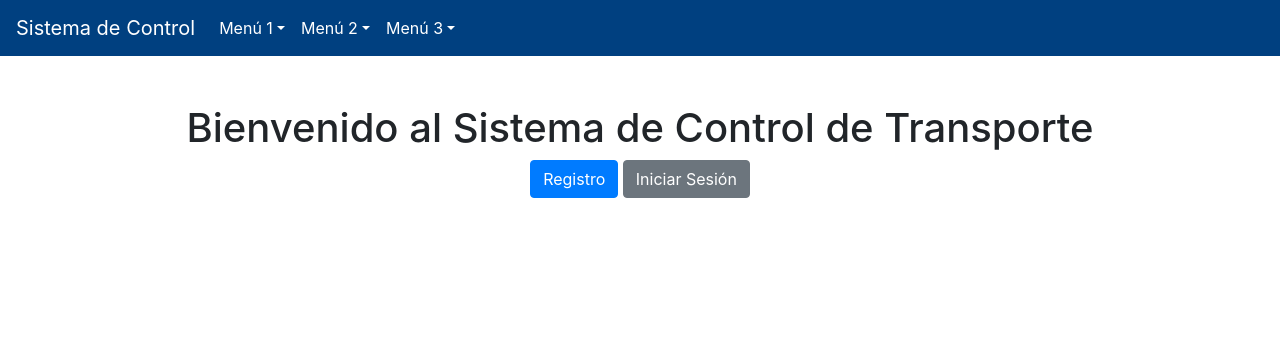
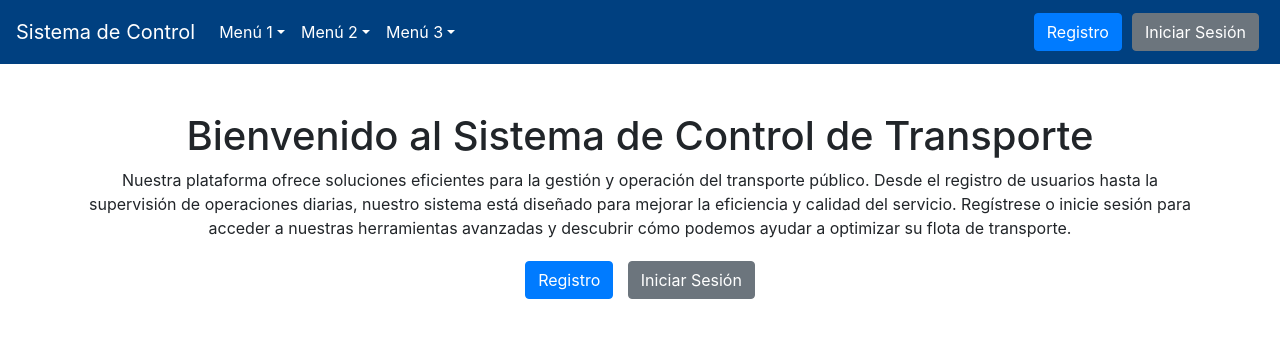
Before and after one commit to ramoncorquiz1997/sistemaControlTransporte, a Flask app: page / in a window 1280 px wide. Shown: the top 338 px of the page. Run offline with Flask 3, Linux system fonts and the light colour scheme; some libraries are stand-ins or nearby versions.

Commit message:
Cambios a hover y descripcion del mnenu princpila

```diff
--- a/app.py
+++ b/app.py
@@ -6,8 +6,8 @@ app = Flask(__name__)
 app.register_blueprint(auth_routes, url_prefix='/auth')
 
 @app.route('/')
-def index():
-    return render_template('index.html')
+def home():
+    return render_template('index.html', show_auth_buttons=True)
 
 if __name__ == '__main__':
     app.run(debug=True)
--- a/templates/index.html
+++ b/templates/index.html
@@ -5,6 +5,12 @@
 {% block content %}
 <div class="text-center">
     <h1>Bienvenido al Sistema de Control de Transporte</h1>
+    <p>
+        Nuestra plataforma ofrece soluciones eficientes para la gestión y operación del transporte público.
+        Desde el registro de usuarios hasta la supervisión de operaciones diarias, nuestro sistema está
+        diseñado para mejorar la eficiencia y calidad del servicio. Regístrese o inicie sesión para acceder
+        a nuestras herramientas avanzadas y descubrir cómo podemos ayudar a optimizar su flota de transporte.
+    </p>
     <a href="{{ url_for('auth_routes.register') }}" class="btn btn-primary btn-custom">Registro</a>
     <a href="{{ url_for('auth_routes.login') }}" class="btn btn-secondary btn-custom">Iniciar Sesión</a>
 </div>
--- a/templates/topmenu_template.html
+++ b/templates/topmenu_template.html
@@ -15,6 +15,19 @@
         .navbar-custom .navbar-nav .nav-link:hover {
             background-color: #003366;
         }
+        .btn-custom {
+            margin: 5px;
+        }
+        .dropdown-menu {
+            display: none;
+        }
+        .nav-item:hover .dropdown-menu {
+            display: block;
+            position: absolute;
+        }
+        .nav-item:hover .nav-link {
+            background-color: #003366;
+        }
     </style>
 </head>
 <body>
@@ -24,9 +37,9 @@
             <span class="navbar-toggler-icon"></span>
         </button>
         <div class="collapse navbar-collapse" id="navbarNav">
-            <ul class="navbar-nav">
+            <ul class="navbar-nav mr-auto">
                 <li class="nav-item dropdown">
-                    <a class="nav-link dropdown-toggle" href="#" id="menu1" role="button" data-toggle="dropdown" aria-haspopup="true" aria-expanded="false">Menú 1</a>
+                    <a class="nav-link dropdown-toggle" href="#" id="menu1" role="button" aria-haspopup="true" aria-expanded="false">Menú 1</a>
                     <div class="dropdown-menu" aria-labelledby="menu1">
                         <h6 class="dropdown-header">Sección 1</h6>
                         <a class="dropdown-item" href="#">Opción 1</a>
@@ -43,7 +56,7 @@
                     </div>
                 </li>
                 <li class="nav-item dropdown">
-                    <a class="nav-link dropdown-toggle" href="#" id="menu2" role="button" data-toggle="dropdown" aria-haspopup="true" aria-expanded="false">Menú 2</a>
+                    <a class="nav-link dropdown-toggle" href="#" id="menu2" role="button" aria-haspopup="true" aria-expanded="false">Menú 2</a>
                     <div class="dropdown-menu" aria-labelledby="menu2">
                         <h6 class="dropdown-header">Sección 1</h6>
                         <a class="dropdown-item" href="#">Opción 1</a>
@@ -60,7 +73,7 @@
                     </div>
                 </li>
                 <li class="nav-item dropdown">
-                    <a class="nav-link dropdown-toggle" href="#" id="menu3" role="button" data-toggle="dropdown" aria-haspopup="true" aria-expanded="false">Menú 3</a>
+                    <a class="nav-link dropdown-toggle" href="#" id="menu3" role="button" aria-haspopup="true" aria-expanded="false">Menú 3</a>
                     <div class="dropdown-menu" aria-labelledby="menu3">
                         <h6 class="dropdown-header">Sección 1</h6>
                         <a class="dropdown-item" href="#">Opción 1</a>
@@ -77,6 +90,12 @@
                     </div>
                 </li>
             </ul>
+            {% if show_auth_buttons %}
+            <div class="navbar-nav">
+                <a href="{{ url_for('auth_routes.register') }}" class="btn btn-primary btn-custom">Registro</a>
+                <a href="{{ url_for('auth_routes.login') }}" class="btn btn-secondary btn-custom">Iniciar Sesión</a>
+            </div>
+            {% endif %}
         </div>
     </nav>
 
```
